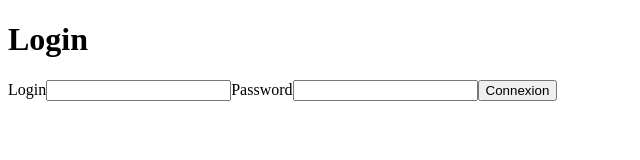
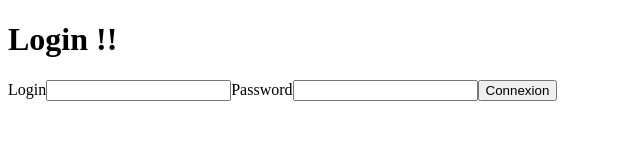
Before and after one commit to ggxm-ecv/Music_News, a Vue app: page /login in a window 1280 px wide. Shown: the top 160 px of the page, without its empty margins (0-640 px from the left). Built offline with nearby package versions, Linux system fonts and the light colour scheme.

Commit message:
First commit

```diff
--- a/src/views/Login.vue
+++ b/src/views/Login.vue
@@ -1,6 +1,6 @@
 <template>
   <div>
-    <h1> Login </h1>
+    <h1> Login !!</h1>
     <label>Login</label>
     <input v-model="email"/>
     <label>Password</label>
```
